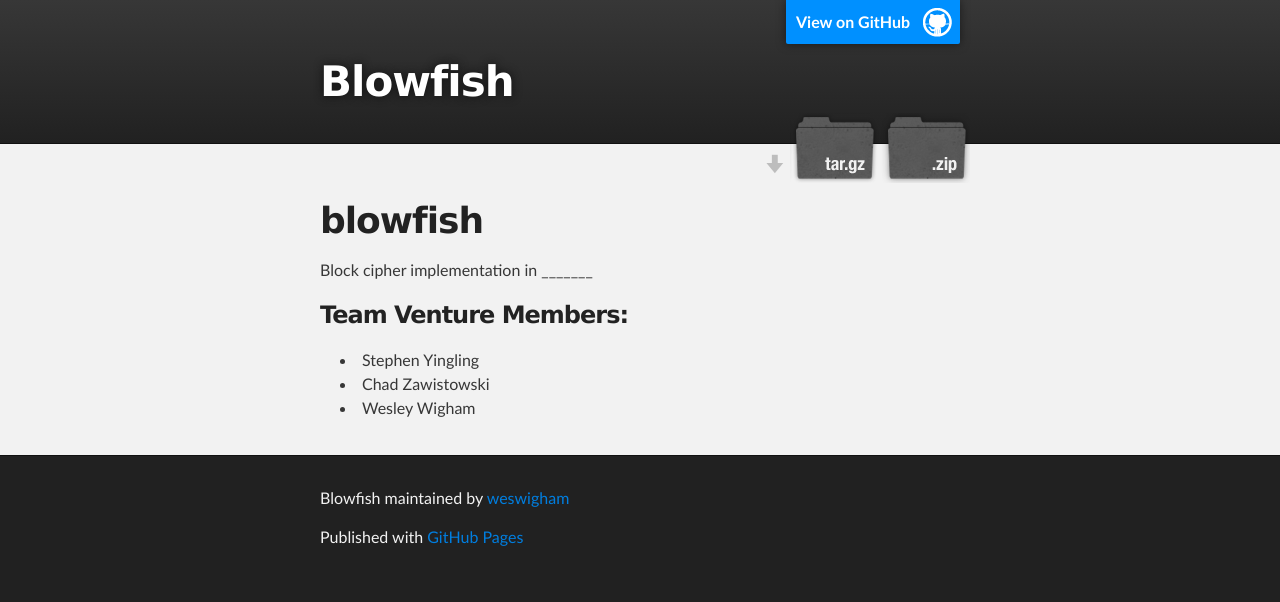
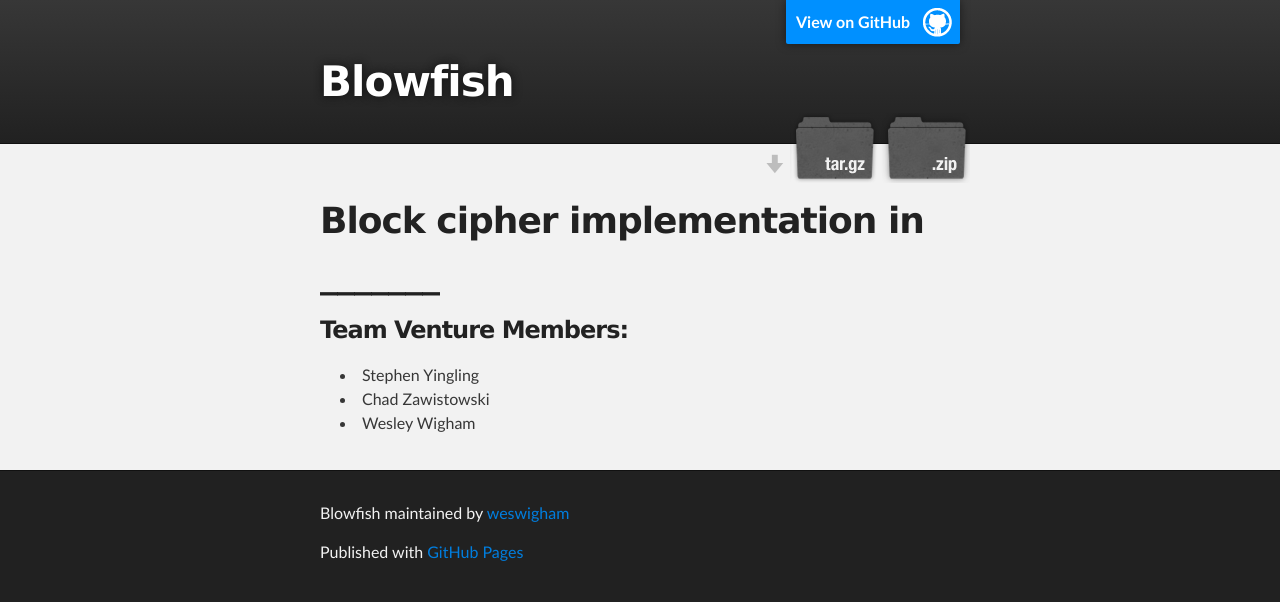
Before and after one commit to weswigham/blowfish, a plain HTML site: page index.html in a window 1280 px wide. Drawn offline with Linux system fonts and the light colour scheme.

Commit message:
Update index.html

```diff
--- a/index.html
+++ b/index.html
@@ -31,10 +31,8 @@
     <!-- MAIN CONTENT -->
     <div id="main_content_wrap" class="outer">
       <section id="main_content" class="inner">
-        <h1>
-<a name="blowfish" class="anchor" href="#blowfish"><span class="octicon octicon-link"></span></a>blowfish</h1>
 
-<p>Block cipher implementation in _______</p>
+<h1>Block cipher implementation in _______</h1>
           <h3>Team Venture Members:</h3>
           <p><ul>
             <li>Stephen Yingling</li>
```
